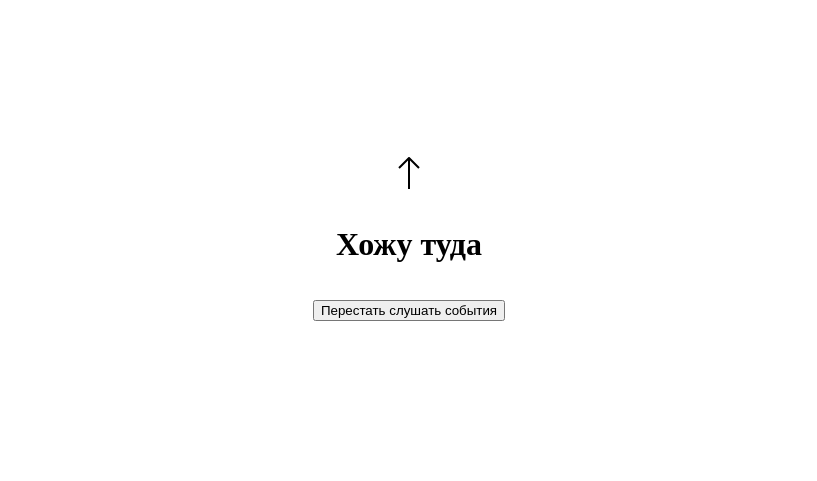
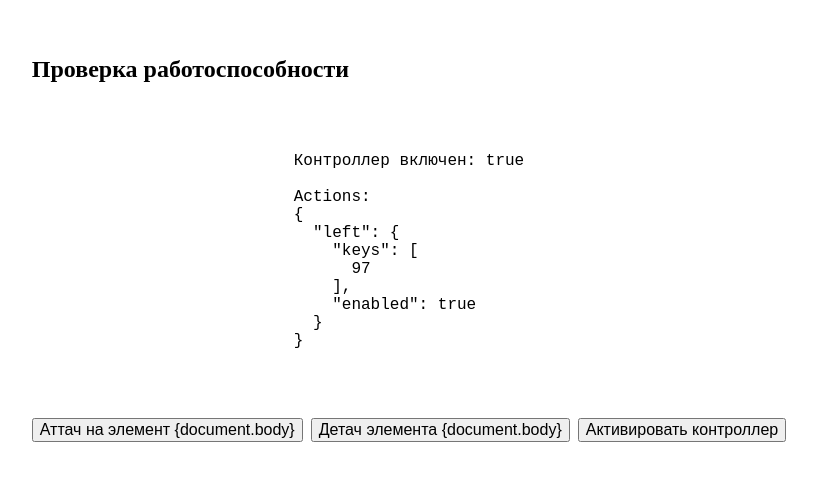
Before and after one commit to XenoPOMP/peppers-test-1, a website: page index.html in a window 1280 px wide. Shown: the part 169-650 px from the top of the page, without its empty margins (231-1048 px from the left). Drawn offline with Linux system fonts and the light colour scheme.

Commit message:
создал вывод данных на страницу

```diff
--- a/index.html
+++ b/index.html
@@ -7,32 +7,27 @@
 
     <!-- Скрипты -->
     <script src="./src/js/InputController.js"></script>
+    <script src="./src/js/input-controller-test.js" defer></script>
 
     <!-- Стили -->
     <link rel="stylesheet" href="./src/css/main.css">
 </head>
-<body
-    style="
-    height: 100vh;
-    display: flex;
-    justify-content: center;
-    align-items: center;
-    flex-direction: column;
-    gap: 1rem;
-    "
->
+<body>
+    <section>
+        <h1>Проверка работоспособности</h1>
 
-    <img
-        src="./src/media/reshot-icon-arrow-up-ZGEKU95YAJ.svg"
-        style="width: 2rem;"
-        class="arrowMain"
-        id="arrowMain"
-    />
+        <article id="info-preview">
+            <pre>
+                <p></p>
+            </pre>
+        </article>
 
-    <h1>Хожу туда</h1>
+        <article>
+            <button id="attach-test-button">Аттач на элемент {document.body}</button>
+            <button id="detach-test-button">Детач элемента {document.body}</button>
 
-    <button id="stopListening">Перестать слушать события</button>
-
-    <script src="./src/js/input-controller-test.js"></script>
+            <button id="activate-test-button">Активировать контроллер</button>
+        </article>
+    </section>
 </body>
 </html>
--- a/src/css/main.css
+++ b/src/css/main.css
@@ -1,15 +1,22 @@
-img.arrowMain {
-    transition: transform .15s ease;
+body {
+    height: 100vh;
+    display: flex;
+    justify-content: center;
+    align-items: center;
+    flex-direction: column;
+    gap: 1rem;
+    font-size: 1rem;
 }
 
-img.arrowMain.left {
-    transform: rotate(-.25turn);
+body section article {
+    display: flex;
+    gap: .5rem;
+    flex-wrap: wrap;
+    justify-content: center;
 }
 
-img.arrowMain.bottom {
-    transform: rotate(-.5turn);
+body section article button {
+    font-size: 1rem;
+    cursor: pointer;
+    user-select: none;
 }
-
-img.arrowMain.right {
-    transform: rotate(-.75turn);
-}
--- a/src/js/input-controller-test.js
+++ b/src/js/input-controller-test.js
@@ -15,51 +15,78 @@ const controller = new InputController({
     }
 });
 
-const stopEventListening = () => {
-    controller.detach();
+controller.attach(document, true);
+
+/** Выводим данные. */
+const inlineData = () => {
+    /** @type {string} */
+    const textToInsert = [
+        `Контроллер включен: ${controller.enabled}`,
+        '',
+        'Actions:',
+        JSON.stringify(controller.actions, null, 2)
+    ].join('\n');
+
+    document.querySelector('#info-preview p').innerText = textToInsert;
 }
 
-consoleGroup('Проверка метода bindActions', () => {
-    console.log(controller.actions);
+inlineData();
 
-    controller.bindActions({
-        right: {
-            keys: [100],
-            enabled: false
-        }
-    });
+/** @type {Record<string, HTMLButtonElement|null>} */
+const devButtons = {
+    attachButton: document.querySelector('button#attach-test-button'),
+    detachButton: document.querySelector('button#detach-test-button')
+};
 
-    console.log(controller.actions);
-});
+devButtons.attachButton.onclick = () => {
+    controller.attach(document.body);
+};
 
-consoleGroup('Проверка метода isActionActive', () => {
-    console.log(`Action[bottom] активно: %c${controller.isActionActive('bottom')}`, 'color: blue;');
-    console.log(`Action[left] активно: %c${controller.isActionActive('left')}`, 'color: blue;');
-    console.log(`Action[right] активно: %c${controller.isActionActive('right')}`, 'color: blue;');
-});
+devButtons.detachButton.onclick = () => {
+    controller.detach();
+};
 
-consoleGroup('Проверка метода enableAction', () => {
-    controller.enableAction('topLeft');
-    controller.enableAction('right');
+// consoleGroup('Проверка метода bindActions', () => {
+//     console.log(controller.actions);
 
-    console.log(`Action[right] активно: %c${controller.isActionActive('right')}`, 'color: blue;');
-});
+//     controller.bindActions({
+//         right: {
+//             keys: [100],
+//             enabled: false
+//         }
+//     });
 
-consoleGroup('Проверка метода disableAction', () => {
-    controller.disableAction('topLeft');
-    controller.disableAction('left');
+//     console.log(controller.actions);
+// });
 
-    console.log(`Action[left] активно: %c${controller.isActionActive('left')}`, 'color: blue;');
+// consoleGroup('Проверка метода isActionActive', () => {
+//     console.log(`Action[bottom] активно: %c${controller.isActionActive('bottom')}`, 'color: blue;');
+//     console.log(`Action[left] активно: %c${controller.isActionActive('left')}`, 'color: blue;');
+//     console.log(`Action[right] активно: %c${controller.isActionActive('right')}`, 'color: blue;');
+// });
 
-    controller.enableAction('right');
-    controller.enableAction('left');
-});
+// consoleGroup('Проверка метода enableAction', () => {
+//     controller.enableAction('topLeft');
+//     controller.enableAction('right');
 
-consoleGroup('Проверка метода attach', () => {
-    controller.attach(document);
-});
+//     console.log(`Action[right] активно: %c${controller.isActionActive('right')}`, 'color: blue;');
+// });
 
-consoleGroup('Проверка метода detach', () => {
-    controller.detach();
-    // controller.attach(document);
-});
+// consoleGroup('Проверка метода disableAction', () => {
+//     controller.disableAction('topLeft');
+//     controller.disableAction('left');
+
+//     console.log(`Action[left] активно: %c${controller.isActionActive('left')}`, 'color: blue;');
+
+//     controller.enableAction('right');
+//     controller.enableAction('left');
+// });
+
+// consoleGroup('Проверка метода attach', () => {
+//     controller.attach(document);
+// });
+
+// consoleGroup('Проверка метода detach', () => {
+//     controller.detach();
+//     // controller.attach(document);
+// });
```
